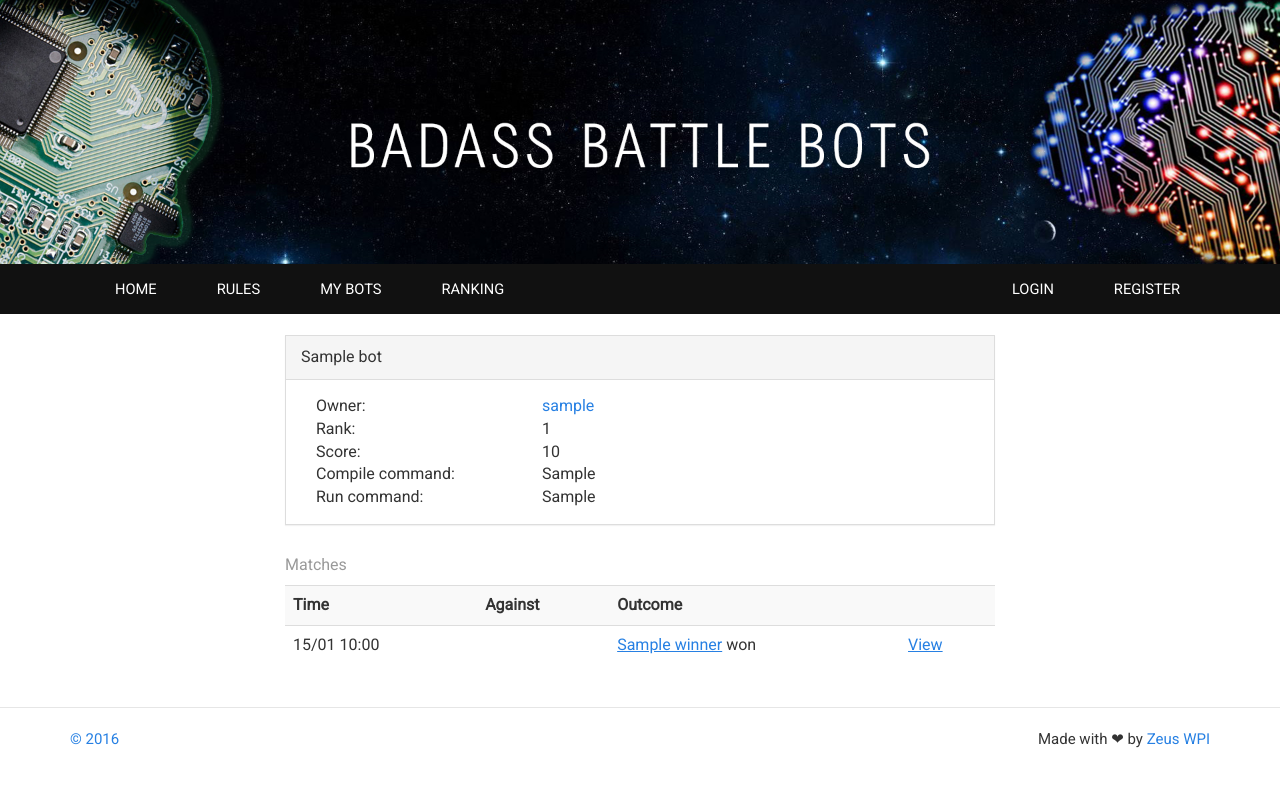
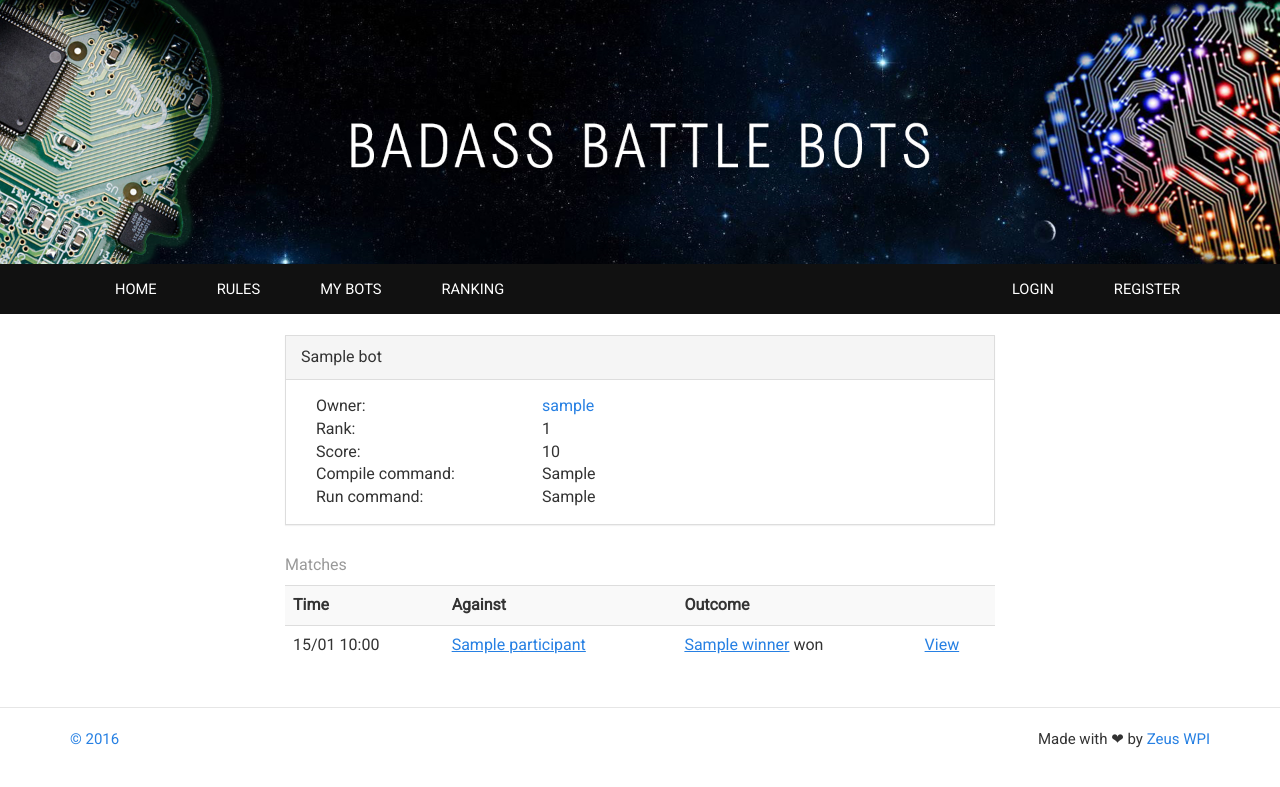
Before and after one commit to ZeusWPI/aichallenge, a Flask app: template battlebots/web/templates/bots/bot.html in a window 1280 px wide. Shown: the top 787 px of the page. Run offline with Flask 2, Linux system fonts and the light colour scheme; the template is opened without the code that fills it: most values are stand-ins (such as "Sample title", 1, 10 or a date in 2020); parts of the project's set-up code (start-up, migrations or seed data) failed here and were passed over; some libraries are stand-ins or nearby versions.

Commit message:
Remove own bot from opponents

```diff
--- a/battlebots/web/templates/bots/bot.html
+++ b/battlebots/web/templates/bots/bot.html
@@ -42,7 +42,7 @@
         <tr>
           <td>{{ match.end_time.strftime('%d/%m %H:%M') }}</td>
           <td>
-            {% for participant in match.bots | select('equalto', bot)%}
+            {% for participant in match.bots | select('not_equalto', bot)%}
               <a href="{{ url_for('bot_page', user=participant.user.nickname, botname=participant.name) }}">
                 {{ participant.name }}
               </a>
```
